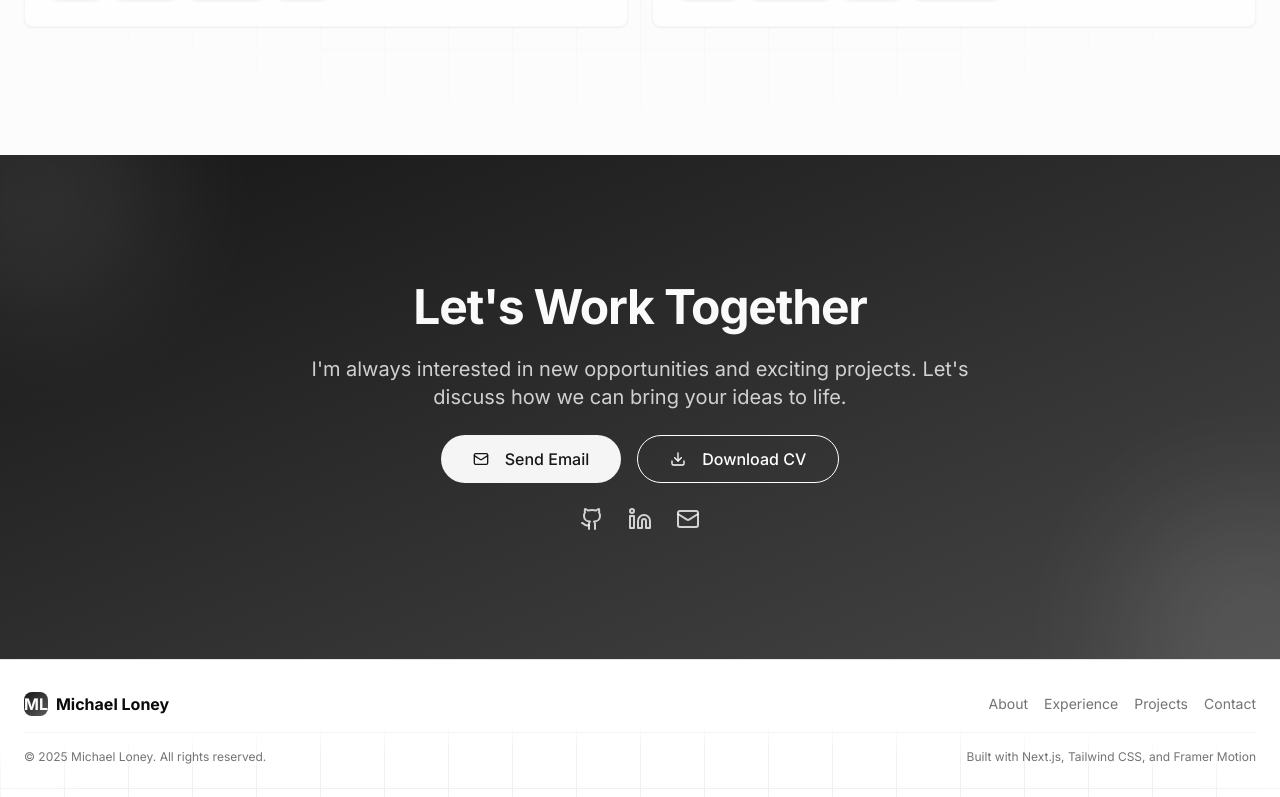
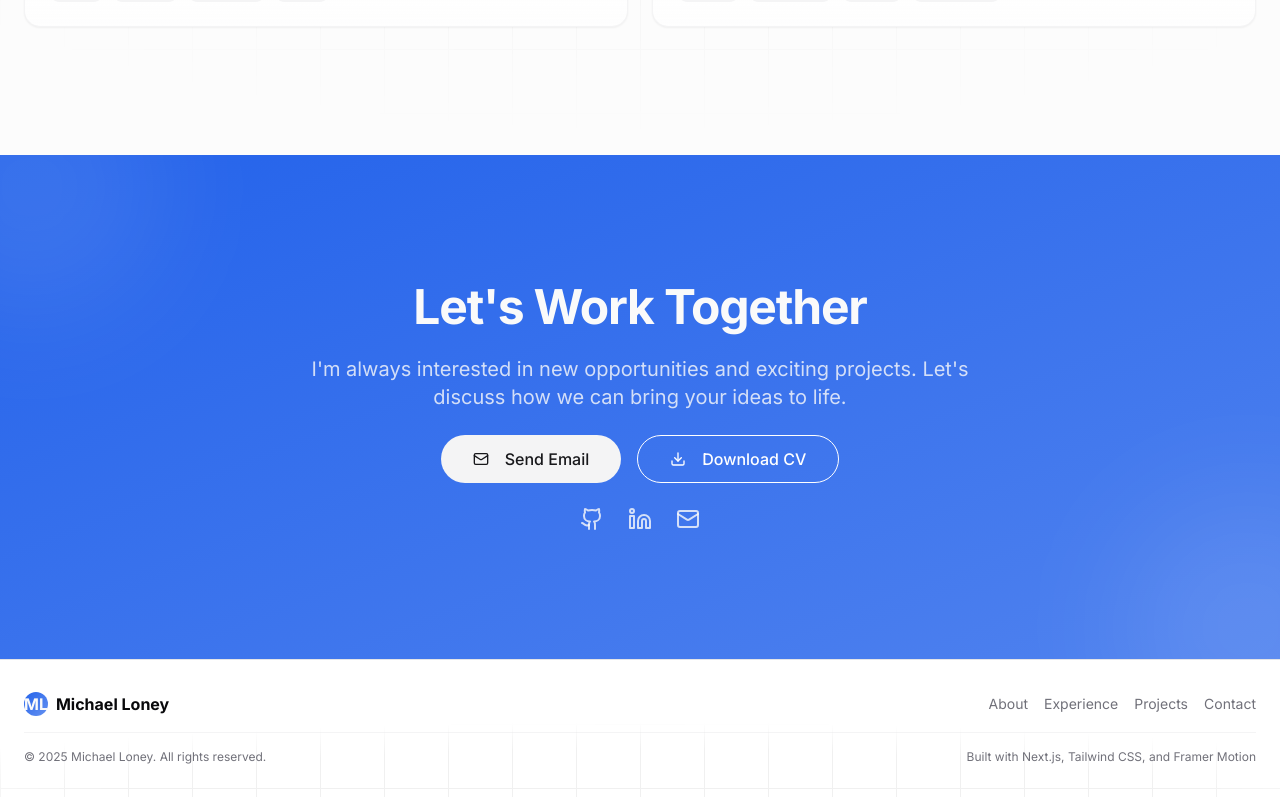
Before and after one commit to SimplyAName/PersonalSiteV0Base, a Next.js app: page / in a window 1280 px wide. Shown: the part 3995-4792 px from the top of the page. Built offline with nearby package versions, Linux system fonts and the light colour scheme.

Commit message:
Restore blue colour and combine css files

```diff
--- a/app/globals.css
+++ b/app/globals.css
@@ -2,81 +2,50 @@
 @tailwind components;
 @tailwind utilities;
 
-@layer utilities {
-  .text-balance {
-    text-wrap: balance;
-  }
-}
-
 @layer base {
   :root {
     --background: 0 0% 100%;
-    --foreground: 0 0% 3.9%;
+    --foreground: 240 10% 3.9%;
     --card: 0 0% 100%;
-    --card-foreground: 0 0% 3.9%;
+    --card-foreground: 240 10% 3.9%;
     --popover: 0 0% 100%;
-    --popover-foreground: 0 0% 3.9%;
-    --primary: 0 0% 9%;
+    --popover-foreground: 240 10% 3.9%;
+    --primary: 221 83% 53%;
     --primary-foreground: 0 0% 98%;
-    --secondary: 0 0% 96.1%;
-    --secondary-foreground: 0 0% 9%;
-    --muted: 0 0% 96.1%;
-    --muted-foreground: 0 0% 45.1%;
-    --accent: 0 0% 96.1%;
-    --accent-foreground: 0 0% 9%;
+    --secondary: 240 4.8% 95.9%;
+    --secondary-foreground: 240 5.9% 10%;
+    --muted: 240 4.8% 95.9%;
+    --muted-foreground: 240 3.8% 46.1%;
+    --accent: 240 4.8% 95.9%;
+    --accent-foreground: 240 5.9% 10%;
     --destructive: 0 84.2% 60.2%;
     --destructive-foreground: 0 0% 98%;
-    --border: 0 0% 89.8%;
-    --input: 0 0% 89.8%;
-    --ring: 0 0% 3.9%;
-    --chart-1: 12 76% 61%;
-    --chart-2: 173 58% 39%;
-    --chart-3: 197 37% 24%;
-    --chart-4: 43 74% 66%;
-    --chart-5: 27 87% 67%;
-    --radius: 0.5rem;
-    --sidebar-background: 0 0% 98%;
-    --sidebar-foreground: 240 5.3% 26.1%;
-    --sidebar-primary: 240 5.9% 10%;
-    --sidebar-primary-foreground: 0 0% 98%;
-    --sidebar-accent: 240 4.8% 95.9%;
-    --sidebar-accent-foreground: 240 5.9% 10%;
-    --sidebar-border: 220 13% 91%;
-    --sidebar-ring: 217.2 91.2% 59.8%;
+    --border: 240 5.9% 90%;
+    --input: 240 5.9% 90%;
+    --ring: 221 83% 53%;
+    --radius: 1rem;
   }
+
   .dark {
-    --background: 0 0% 3.9%;
+    --background: 240 10% 3.9%;
     --foreground: 0 0% 98%;
-    --card: 0 0% 3.9%;
+    --card: 240 10% 3.9%;
     --card-foreground: 0 0% 98%;
-    --popover: 0 0% 3.9%;
+    --popover: 240 10% 3.9%;
     --popover-foreground: 0 0% 98%;
-    --primary: 0 0% 98%;
-    --primary-foreground: 0 0% 9%;
-    --secondary: 0 0% 14.9%;
+    --primary: 217 91% 60%;
+    --primary-foreground: 240 5.9% 10%;
+    --secondary: 240 3.7% 15.9%;
     --secondary-foreground: 0 0% 98%;
-    --muted: 0 0% 14.9%;
-    --muted-foreground: 0 0% 63.9%;
-    --accent: 0 0% 14.9%;
+    --muted: 240 3.7% 15.9%;
+    --muted-foreground: 240 5% 64.9%;
+    --accent: 240 3.7% 15.9%;
     --accent-foreground: 0 0% 98%;
     --destructive: 0 62.8% 30.6%;
     --destructive-foreground: 0 0% 98%;
-    --border: 0 0% 14.9%;
-    --input: 0 0% 14.9%;
-    --ring: 0 0% 83.1%;
-    --chart-1: 220 70% 50%;
-    --chart-2: 160 60% 45%;
-    --chart-3: 30 80% 55%;
-    --chart-4: 280 65% 60%;
-    --chart-5: 340 75% 55%;
-    --sidebar-background: 240 5.9% 10%;
-    --sidebar-foreground: 240 4.8% 95.9%;
-    --sidebar-primary: 224.3 76.3% 48%;
-    --sidebar-primary-foreground: 0 0% 100%;
-    --sidebar-accent: 240 3.7% 15.9%;
-    --sidebar-accent-foreground: 240 4.8% 95.9%;
-    --sidebar-border: 240 3.7% 15.9%;
-    --sidebar-ring: 217.2 91.2% 59.8%;
+    --border: 240 3.7% 15.9%;
+    --input: 240 3.7% 15.9%;
+    --ring: 217 91% 60%;
   }
 }
 
@@ -84,7 +53,25 @@
   * {
     @apply border-border;
   }
+
   body {
     @apply bg-background text-foreground;
+    font-feature-settings: "rlig" 1, "calt" 1;
   }
 }
+
+.animate-in {
+  animation: animate-in 0.5s ease-out;
+}
+
+@keyframes animate-in {
+  from {
+    opacity: 0;
+    transform: translateY(10px);
+  }
+
+  to {
+    opacity: 1;
+    transform: translateY(0);
+  }
+}
--- a/components/sections/contact-section.tsx
+++ b/components/sections/contact-section.tsx
@@ -1,10 +1,10 @@
-"use client"
+'use client';
 
-import { motion } from "framer-motion"
-import Link from "next/link"
-import { Mail, Download } from "lucide-react"
-import { Button } from "@/components/ui/base/button"
-import { SocialLinks } from "@/components/ui/social-links"
+import { motion } from 'framer-motion';
+import Link from 'next/link';
+import { Mail, Download } from 'lucide-react';
+import { Button } from '@/components/ui/base/button';
+import { SocialLinks } from '@/components/ui/social-links';
 
 export function ContactSection() {
   return (
@@ -24,14 +24,21 @@ export function ContactSection() {
           transition={{ duration: 0.5 }}
           className="flex flex-col items-center justify-center space-y-6 text-center"
         >
-          <h2 className="text-3xl md:text-4xl lg:text-5xl font-bold tracking-tight">Let's Work Together</h2>
+          <h2 className="text-3xl md:text-4xl lg:text-5xl font-bold tracking-tight">
+            Let's Work Together
+          </h2>
           <p className="mx-auto max-w-[700px] text-primary-foreground/80 md:text-xl">
-            I'm always interested in new opportunities and exciting projects. Let's discuss how we can bring your ideas
-            to life.
+            I'm always interested in new opportunities and exciting projects. Let's discuss how we
+            can bring your ideas to life.
           </p>
           <div className="flex flex-col sm:flex-row gap-4 mt-4">
-            <Button size="lg" variant="secondary" className="rounded-full h-12 px-8 text-base" asChild>
-              <Link href="mailto:john.doe@example.com">
+            <Button
+              size="lg"
+              variant="secondary"
+              className="rounded-full h-12 px-8 text-base"
+              asChild
+            >
+              <Link href={`mailto:${process.env.NEXT_PUBLIC_EMAIL}`}>
                 <Mail className="mr-2 size-4" />
                 Send Email
               </Link>
@@ -54,5 +61,5 @@ export function ContactSection() {
         </motion.div>
       </div>
     </section>
-  )
+  );
 }
--- a/components/ui/social-links.tsx
+++ b/components/ui/social-links.tsx
@@ -1,22 +1,22 @@
-import Link from "next/link"
-import { Github, Linkedin, Mail } from "lucide-react"
-import { cn } from "@/lib/utils"
+import Link from 'next/link';
+import { Github, Linkedin, Mail } from 'lucide-react';
+import { cn } from '@/lib/utils';
 
 interface SocialLinksProps {
-  size?: number
-  baseColor?: string
-  hoverColor?: string
-  className?: string
+  size?: number;
+  baseColor?: string;
+  hoverColor?: string;
+  className?: string;
 }
 
 export function SocialLinks({
   size = 8,
-  baseColor = "text-muted-foreground",
-  hoverColor = "text-foreground",
-  className
+  baseColor = 'text-muted-foreground',
+  hoverColor = 'text-foreground',
+  className,
 }: SocialLinksProps) {
   return (
-    <div className={cn("flex items-center gap-4", className)}>
+    <div className={cn('flex items-center gap-4', className)}>
       <Link
         href="https://github.com/SimplyAName"
         className={`${baseColor} hover:${hoverColor} transition-colors`}
@@ -32,12 +32,12 @@ export function SocialLinks({
         <span className="sr-only">LinkedIn</span>
       </Link>
       <Link
-        href="mailto:michael.loney137+devsite@gmail.com"
+        href={`mailto:${process.env.NEXT_PUBLIC_EMAIL}`}
         className={`${baseColor} hover:${hoverColor} transition-colors`}
       >
         <Mail className={`size-${size}`} />
         <span className="sr-only">Email</span>
       </Link>
     </div>
-  )
+  );
 }
```
Also changed, not shown: 2 other files (tests, documents, lock files or other folders).
